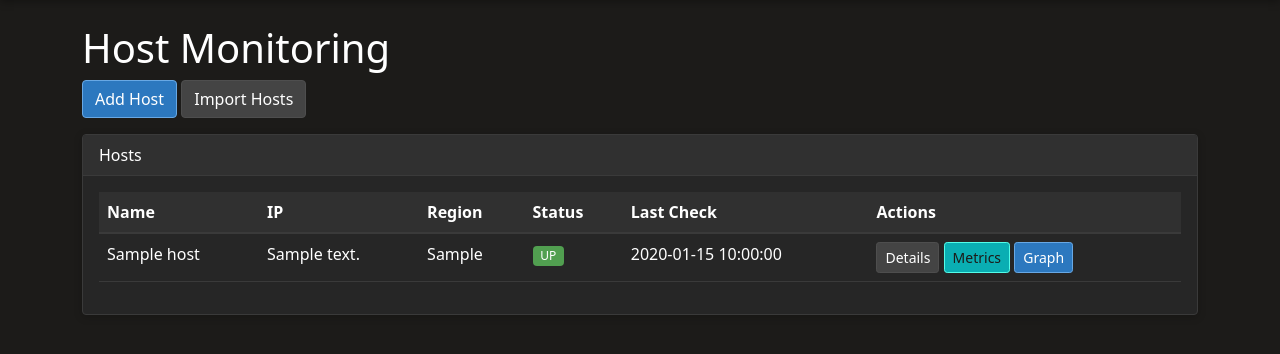
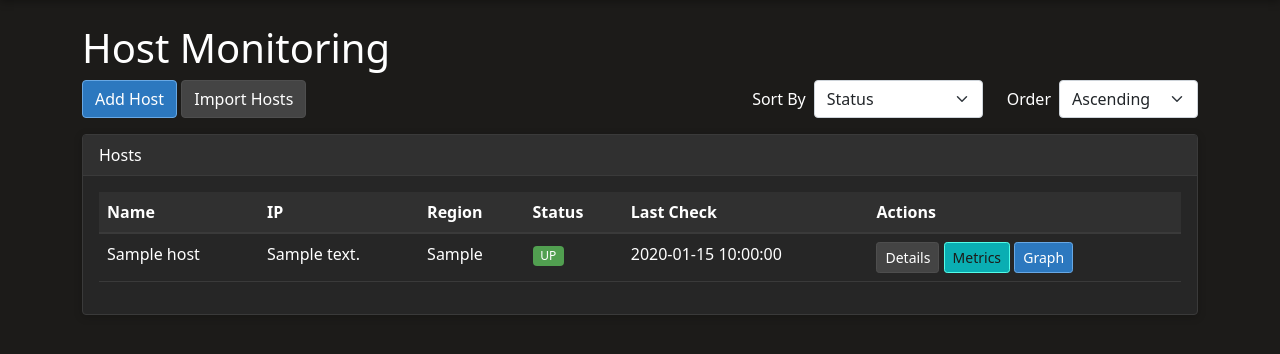
Before and after one commit to twopoint71/reuptime, a Flask app: page /host_list in a window 1280 px wide. Shown: the part 57-411 px from the top of the page. Run offline with Flask 2, Linux system fonts and the light colour scheme; tables that the repository leaves empty hold one stand-in row (values such as "Sample post"); some libraries are stand-ins or nearby versions.

Commit message:
Add monitored host sorting. Default sort "DOWN" hosts to top of page

```diff
--- a/static/js/main.js
+++ b/static/js/main.js
@@ -1,5 +1,6 @@
+// @ts-nocheck
 var utils = {
-    actionDelay: function() {
+    "actionDelay": function() {
         self = this;
         self.callback = null;
         self.data = null;
@@ -13,7 +14,7 @@ var utils = {
             clearTimeout(self.timeoutId);
         },
 
-        self.initiateDelay = function(event) {
+        self.initiateDelay = function() {
             self.target = event.target;
             self.target.addEventListener('mouseup', self.cancelDelay, false);
             self.target.addEventListener('mouseleave', self.cancelDelay, false);
@@ -34,7 +35,52 @@ var utils = {
                 }
             }, 1000);
         }
+    },
+
+    "html": {
+        "div": function(content="") {
+            var ele = document.createElement('div');
+            ele.append(content);
+            return ele;
+        },
+        "select": function(content="") {
+            var ele = document.createElement('select');
+            ele.append(content);
+            return ele;
+        },
+        "option": function(content="", value="") {
+            var ele = document.createElement('option');
+            ele.append(content);
+            ele.setAttribute("value", value);
+            return ele;
+        },
+        "span": function(content="") {
+            var ele = document.createElement('span');
+            ele.append(content);
+            return ele;
+        }
+    },
+
+    // order can be ASC(ending) or DESC(ending)
+    "tableColumnSort": function(event) {
+        var self = this;
+        self.columnIndex = document.getElementById('sortBy').value;
+        self.order =  document.getElementById('orderBy').value;
+        self.tableId = document.getElementById('orderBy').getAttribute('data-table-id');
+        self.tbody = document.querySelector(`#${self.tableId} tbody`);
+        self.rows = Array.from(self.tbody.querySelectorAll('tr'));
+
+        // untested with numerical data, all table data for this project is strings
+        self.rows.sort((rowX, rowZ) => {
+            cellX = rowX.querySelector(`td:nth-child(${self.columnIndex})`).innerText.trim().toString();
+            cellZ = rowZ.querySelector(`td:nth-child(${self.columnIndex})`).innerText.trim().toString();
+
+            return (cellX > cellZ ? 1 : -1) * (self.order == 'ASC' ? 1 : -1);
+        });
+
+        self.rows.forEach((row) => self.tbody.appendChild(row));
     }
+
 }
 
 // Function to create or update a chart
@@ -364,6 +410,7 @@ function initializeHostsTable() {
 
             // Set up event listeners for the graph buttons
             setupGraphModals();
+            utils.tableColumnSort();
         })
         .catch(error => {
             console.error('Error fetching hosts:', error);
@@ -666,4 +713,6 @@ document.addEventListener('DOMContentLoaded', function() {
         const newUrl = window.location.pathname;
         window.history.replaceState({}, document.title, newUrl);
     }
+
+    document.querySelectorAll('form select').forEach((ele) => { ele.addEventListener('change', utils.tableColumnSort); });
 });
--- a/templates/host_list.html
+++ b/templates/host_list.html
@@ -5,8 +5,10 @@
 {% block content %}
 <h1>Host Monitoring</h1>
 
-<!-- Action Buttons -->
-<div class="mb-3">
+<!-- Actions -->
+<form>
+    <div class="row mb-3">
+        <div id="actionButtons" class="col-md-6">
             <button type="button" class="btn btn-primary" data-bs-toggle="modal" data-bs-target="#addHostModal">
                 Add Host
             </button>
@@ -14,6 +16,32 @@
                 Import Hosts
             </button>
         </div>
+
+        <div class="col-md-6">
+            <div class="row float-end">
+                <label class="col-sm-auto col-form-label pe-1" for="sortBy">Sort By</label>
+                <div class="col-sm-auto ps-1">
+                    <select id="sortBy" class="form-select" data-table-id="hostsTable">
+                        <option value="5">Host IP Address</option>
+                        <option value="1">Name</option>
+                        <option value="2">IP</option>
+                        <option value="3">Region</option>
+                        <option value="4" selected>Status</option>
+                        <option value="5">Last Check</option>
+                    </select>
+                </div>
+                <label class="col-sm-auto col-form-label pe-1" for="orderBy">Order</label>
+                <div class="col-sm-auto ps-1">
+                    <select id="orderBy" class="form-select" data-table-id="hostsTable">
+                        <option value="ASC" selected>Ascending</option>
+                        <option value="DESC">Descending</option>
+                    </select>
+                </div>
+            </div>
+        </div>
+    </div>
+</form>
+
 
 <!-- Add Host Modal -->
 <div class="modal fade" id="addHostModal" tabindex="-1" aria-labelledby="addHostModalLabel" aria-hidden="true">
```
Lines whose indentation alone changed are shown as unchanged.
